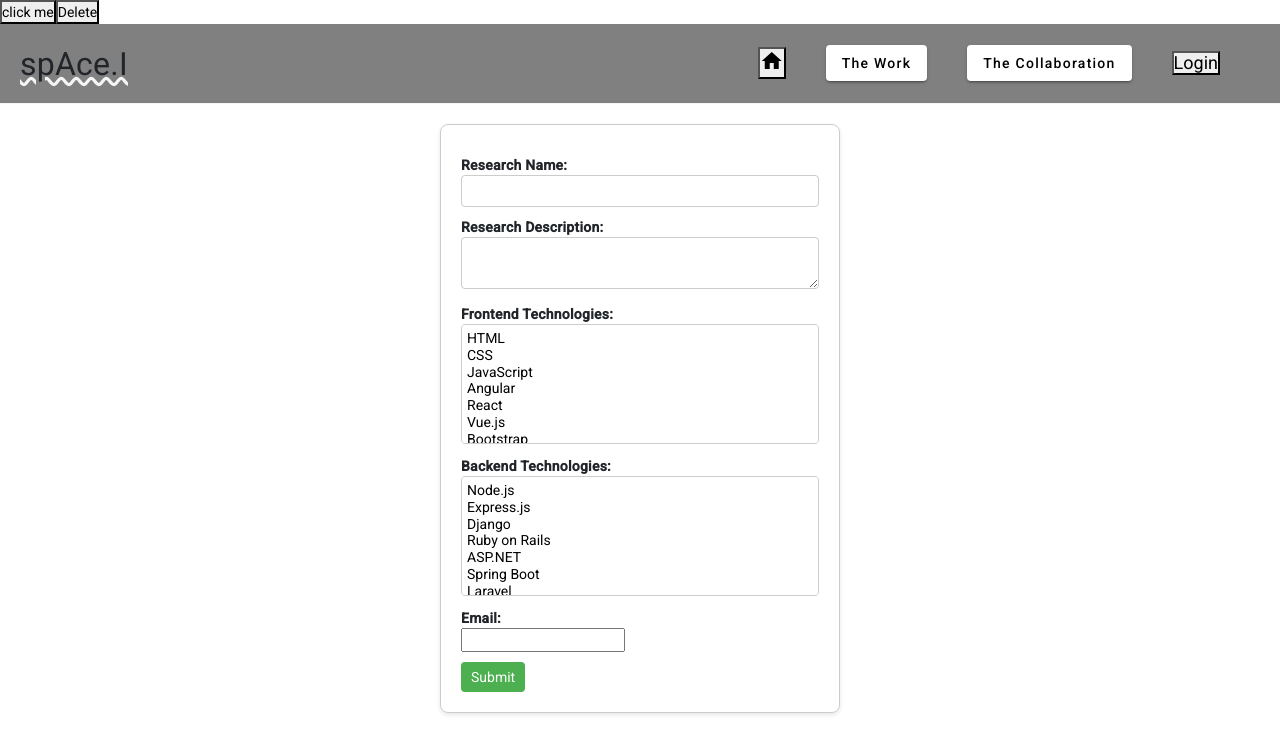
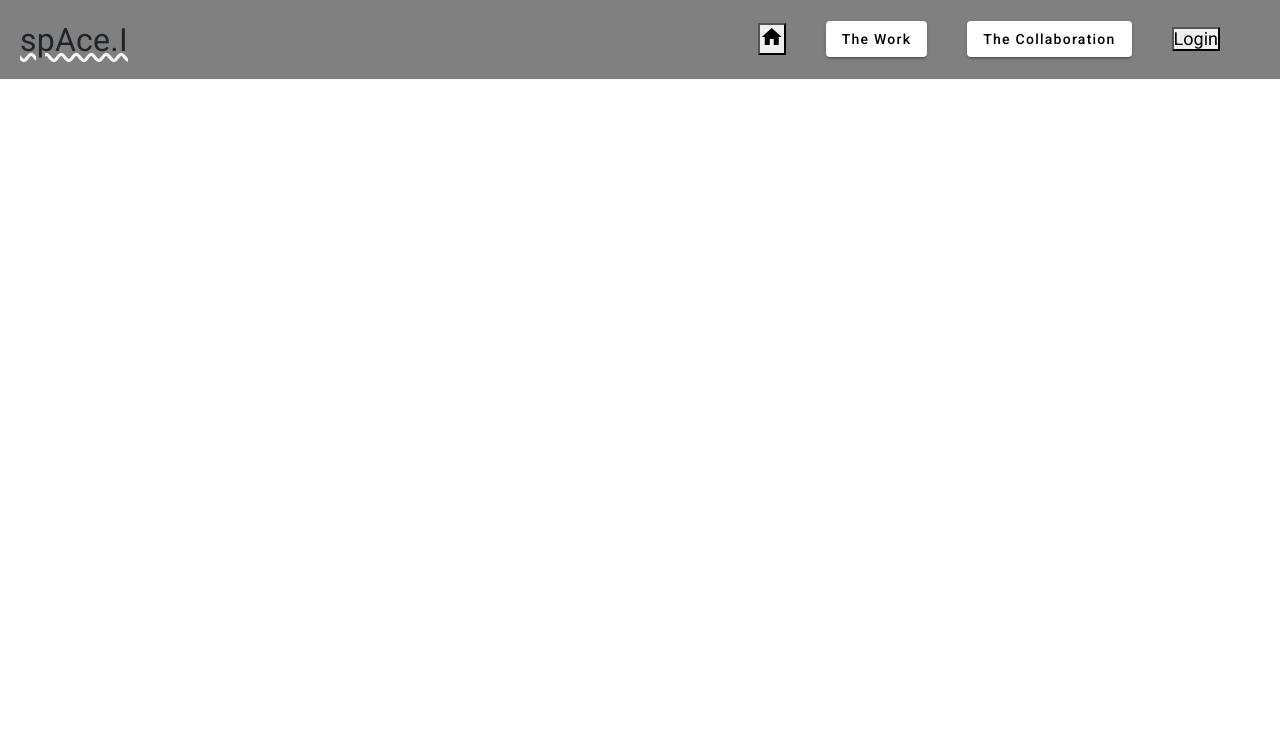
Before and after one commit to chanduvarmak/spAce.I-SPA, an Angular app: page /test in a window 1280 px wide. Shown: the top 754 px of the page. Built offline with nearby package versions, Linux system fonts and the light colour scheme.

Commit message:
CRUD operations  implementing for  show user data.

```diff
--- a/db.json
+++ b/db.json
@@ -1,45 +1,5 @@
 {
   "signup": [
-    {
-      "id": 1,
-      "title": "json-server",
-      "author": "typicode"
-    },
-    {
-      "uname": "chandu",
-      "email": "chandu@gmai.com",
-      "password": "chandu",
-      "cpassword": "chandu",
-      "id": 2
-    },
-    {
-      "uname": "chandu",
-      "email": "chandu@gmai.com",
-      "password": "chandu",
-      "cpassword": "chandu",
-      "id": 3
-    },
-    {
-      "uname": "chandu",
-      "email": "chandu@gmai.com",
-      "password": "chandu",
-      "cpassword": "chandu",
-      "id": 4
-    },
-    {
-      "uname": "chandu",
-      "email": "chandu@gmai.com",
-      "password": "chandu",
-      "cpassword": "chandu",
-      "id": 5
-    },
-    {
-      "uname": "chandu",
-      "email": "chandu@gmai.com",
-      "password": "chandu",
-      "cpassword": "chandu",
-      "id": 6
-    },
     {
       "uname": "chandu",
       "email": "chandu@gmai.com",
--- a/src/app/app.component.html
+++ b/src/app/app.component.html
@@ -3,8 +3,8 @@
 <!-- <app-login></app-login> -->
 <!-- <app-the-work></app-the-work> -->
 <!-- <app-crud></app-crud> -->
-<!-- <app-testing></app-testing> -->
-<app-crud></app-crud>
+<app-testing></app-testing>
+<!-- <app-crud></app-crud> -->
 <app-header></app-header>
 <!-- <link rel="stylesheet" href="./app.component.css" /> -->
 <router-outlet></router-outlet>
--- a/src/app/app.module.ts
+++ b/src/app/app.module.ts
@@ -59,10 +59,7 @@ import { ToastrService } from 'ngx-toastr';
     ClipboardModule,
     DragDropModule,
 
-    ToastrModule.forRoot({
-      progressBar: true,
-      progressAnimation: 'increasing',
-    }),
+    ToastrModule.forRoot(),
   ],
   providers: [],
   bootstrap: [AppComponent],
--- a/src/app/commercial/commercial.component.css
+++ b/src/app/commercial/commercial.component.css
@@ -1,4 +1,4 @@
-.container {
+/* .container {
   width: 80%;
   margin: 0 auto;
   padding: 20px;
@@ -32,4 +32,51 @@ th {
 }
 p {
   text-align: center;
+} */
+
+
+table {
+  width: 100%;
+  border-collapse: collapse;
 }
+
+th,
+td {
+  padding: 8px;
+  text-align: left;
+  border-bottom: 1px solid #ddd;
+}
+
+th {
+  background-color: #f2f2f2;
+}
+
+button {
+  padding: 8px 16px;
+  margin-top: 8px;
+  background-color: #4CAF50;
+  color: white;
+  border: none;
+  border-radius: 4px;
+  cursor: pointer;
+}
+
+button:hover {
+  background-color: #45a049;
+}
+
+.user-details {
+  background-color: #f2f2f2;
+  padding: 16px;
+  margin-bottom: 16px;
+  border-radius: 4px;
+  overflow: hidden;
+  opacity: 0;
+  max-height: 0;
+  transition: max-height 0.3s ease-out, opacity 0.3s ease-out;
+}
+
+.user-details.show {
+  opacity: 1;
+  max-height: 500px;
+}
--- a/src/app/commercial/commercial.component.ts
+++ b/src/app/commercial/commercial.component.ts
@@ -1,7 +1,9 @@
-import { Component } from '@angular/core';
+import { Component, OnInit } from '@angular/core';
 import { HttpClient } from '@angular/common/http';
 import { SpaceiService } from '../spacei.service';
 import { Observable } from 'rxjs';
+import { CrudService } from '../crud.service';
+import { ToastrService } from 'ngx-toastr';
 
 @Component({
   selector: 'app-commercial',
@@ -9,58 +11,117 @@ import { Observable } from 'rxjs';
   styleUrls: ['./commercial.component.css'],
 })
 export class CommercialComponent {
-  jsonData: any;
-  specificData: any;
-  data: any = {};
   users: any[] = [];
-
-  constructor(private http: HttpClient, private SpaceiServ: SpaceiService) {}
-
-  showData() {
-    this.http.get('http://localhost:3000/signup').subscribe((data) => {
-      this.jsonData = data;
-    });
+  newUser: any = {};
+  selectedUser: any = {};
+  constructor(
+    private userService: CrudService,
+    private toastr: ToastrService
+  ) {}
+  ngOnInit() {
+    this.loadUsers();
   }
-  getDataFromApi() {
-    this.SpaceiServ.getData().subscribe((data) => {
-      console.log(data);
-    });
-  }
-  deleteData(id: number): Observable<any> {
-    const url = `http://localhost:3000/signup`;
-
-    return this.http.delete(url);
-  }
-  onDelete(id: number): void {
-    this.deleteData(id).subscribe(
-      () => {
-        console.log('Data deleted successfully.');
+  loadUsers() {
+    this.userService.getUsers().subscribe(
+      (data) => {
+        this.users = data;
       },
       (error) => {
-        console.error('Error deleting data:', error);
+        console.error('Error loading users:', error);
       }
     );
-    const index = this.users.findIndex((user) => user.id === this.data);
-
-    if (index !== -1) {
-      this.users.splice(index, 1);
-
-      this.deleteData(this.data).subscribe(
-        () => {
-          console.log('User deleted successfully.');
-        },
-        (error) => {
-          console.error('Error deleting user:', error);
-        }
-      );
-    }
+  }
+  createUser() {
+    this.userService.createUser(this.newUser).subscribe(
+      () => {
+        console.log('User created successfully.');
+        this.loadUsers(); // Refresh the user list
+        this.newUser = {}; // Reset the form
+      },
+      (error) => {
+        console.error('Error creating user:', error);
+      }
+    );
+  }
+  // editUser(user: any) {
+  //   this.selectedUser = { ...user };
+  // }
+  updateUser() {
+    this.userService.updateUser(this.selectedUser).subscribe(
+      () => {
+        console.log('User updated successfully.');
+        this.loadUsers();
+        this.selectedUser = {};
+      },
+      (error) => {
+        console.error('Error updating user:', error);
+      }
+    );
   }
 
-  fetchUserData() {}
-  onEdit(user: any) {
-    console.log('Edit user:', user);
+  deleteUser(userId: string) {
+    this.userService.deleteUser(userId).subscribe(
+      () => {
+        // console.log('User deleted successfully.');
+        this.toastr.success('user deleted successfully', 'chandu', {
+          progressBar: true,
+          progressAnimation: 'increasing',
+        });
+
+        this.loadUsers(); // Refresh the user list
+      },
+      (error) => {
+        console.error('Error deleting user:', error);
+      }
+    );
   }
-  onDeleteUser(userId: number) {
-    console.log('Delete user:', userId);
-  }
+
+  // jsonData: any;
+  // specificData: any;
+  // data: any = {};
+  // users: any[] = [];
+  // constructor(private http: HttpClient, private SpaceiServ: SpaceiService) {}
+  // showData() {
+  //   this.http.get('http://localhost:3000/signup').subscribe((data) => {
+  //     this.jsonData = data;
+  //   });
+  // }
+  // getDataFromApi() {
+  //   this.SpaceiServ.getData().subscribe((data) => {
+  //     console.log(data);
+  //   });
+  // }
+  // deleteData(id: number): Observable<any> {
+  //   const url = `http://localhost:3000/signup`; // Replace with your API endpoint
+  //   return this.http.delete(url);
+  // }
+  // onDelete(id: number): void {
+  //   this.deleteData(id).subscribe(
+  //     () => {
+  //       console.log('Data deleted successfully.');
+  //     },
+  //     (error) => {
+  //       console.error('Error deleting data:', error);
+  //     }
+  //   );
+  //   const index = this.users.findIndex((user) => user.id === this.data);
+  //   if (index !== -1) {
+  //     this.users.splice(index, 1);
+  //     this.deleteData(this.data).subscribe(
+  //       () => {
+  //         console.log('User deleted successfully.');
+  //       },
+  //       (error) => {
+  //         console.error('Error deleting user:', error);
+  //       }
+  //     );
+  //   }
+  // }
+  // fetchUserData() {}
+  // onEdit(user: any) {
+  //   console.log('Edit user:', user);
+  // }
+  // onDeleteUser(userId: number) {
+  //   console.log('Delete user:', userId);
+  // }
 }
--- a/src/app/testing/testing.component.css
+++ b/src/app/testing/testing.component.css
@@ -1,59 +1,54 @@
-.container {
-  width: 400px;
-  margin: 0 auto;
-  border: 1px solid #ccc;
-  border-radius: 8px;
-  padding: 20px;
-  box-shadow: 0 2px 4px rgba(0, 0, 0, 0.1);
-  animation: slideIn 0.5s ease-in-out;
-  margin-top: 20px;
+/* table {
+  width: 100%;
+  border-collapse: collapse;
 }
+
+th, td {
+  padding: 8px;
+  text-align: left;
+  border-bottom: 1px solid #ddd;
+}
+
+th {
+  background-color: #f2f2f2;
+}
+
 form {
-  max-width: 400px;
-  margin: 0 auto;
+  margin-bottom: 20px;
 }
 
 label {
   display: block;
-  margin-top: 10px;
-  font-weight: bold;
+  margin-bottom: 8px;
 }
 
 input[type="text"],
-textarea {
+input[type="email"] {
   width: 100%;
-  padding: 5px;
+  padding: 8px;
   border: 1px solid #ccc;
   border-radius: 4px;
-  box-sizing: border-box;
-}
-
-select {
-  width: 100%;
-  height: 120px;
-  padding: 5px;
-  border: 1px solid #ccc;
-  border-radius: 4px;
-  box-sizing: border-box;
-  overflow-y: scroll;
-  resize: none;
 }
 
 button {
-  margin-top: 10px;
-  padding: 5px 10px;
-  background-color: #4caf50;
+  padding: 8px 16px;
+  margin-top: 8px;
+  background-color: #4CAF50;
   color: white;
   border: none;
   border-radius: 4px;
   cursor: pointer;
 }
 
+button.cancel {
+  background-color: #ccc;
+}
+
 button:hover {
   background-color: #45a049;
 }
 
-.error-message {
+.error {
   color: red;
-  margin-top: 5px;
-}
+  font-style: italic;
+} */
--- a/src/app/testing/testing.component.html
+++ b/src/app/testing/testing.component.html
@@ -1,105 +1,57 @@
-<div class="container">
-  <link rel="stylesheet" href="./testing.component.css" />
-  <form [formGroup]="researchForm" (ngSubmit)="onSubmit()">
-    <label for="researchName">Research Name:</label>
-    <input type="text" id="researchName" formControlName="name" />
-    <div
-      class="error-message"
-      *ngIf="
-        researchForm.get('name')?.invalid && researchForm.get('name')?.touched
-      "
+<link rel="stylesheet" href="./testing.component.css" />
+<!-- <h2>User List</h2>
+
+<table *ngIf="!isCreateMode && !isEditMode">
+  <thead>
+    <tr>
+      <th>ID</th>
+      <th>Name</th>
+      <th>Email</th>
+      <th>Actions</th>
+    </tr>
+  </thead>
+  <tbody>
+    <tr *ngFor="let user of users">
+      <td>{{ user.id }}</td>
+      <td>{{ user.name }}</td>
+      <td>{{ user.email }}</td>
+      <td>
+        <button (click)="toggleEditMode(user)">Edit</button>
+        <button (click)="deleteUser(user.id)">Delete</button>
+      </td>
+    </tr>
+  </tbody>
+</table>
+
+<div *ngIf="isCreateMode || isEditMode">
+  <h2 *ngIf="isCreateMode">Add New User</h2>
+  <h2 *ngIf="isEditMode">Edit User</h2>
+
+  <form (submit)="isCreateMode ? createUser() : updateUser()">
+    <label for="name">Name:</label>
+    <input
+      type="text"
+      id="name"
+      [(ngModel)]="isCreateMode ? newUser.name : selectedUser.name"
+      required
+    />
+
+    <label for="email">Email:</label>
+    <input
+      type="email"
+      id="email"
+      [(ngModel)]="isCreateMode ? newUser.email : selectedUser.email"
+      required
+    />
+
+    <button type="submit">
+      {{ isCreateMode ? "Add User" : "Update User" }}
+    </button>
+    <button
+      type="button"
+      (click)="isCreateMode ? toggleCreateMode() : toggleEditMode(null)"
     >
-      Please enter a valid research name.
-    </div>
-
-    <label for="researchDescription">Research Description:</label>
-    <textarea id="researchDescription" formControlName="description"></textarea>
-    <div
-      class="error-message"
-      *ngIf="
-        researchForm.get('description')?.invalid &&
-        researchForm.get('description')?.touched
-      "
-    >
-      Please enter a valid research description.
-    </div>
-
-    <label for="frontendTechnologies">Frontend Technologies:</label>
-    <select
-      multiple
-      id="frontendTechnologies"
-      (change)="addFrontendTechnology($event)"
-    >
-      <option
-        *ngFor="let technology of frontendTechnologies"
-        [value]="technology"
-      >
-        {{ technology }}
-      </option>
-    </select>
-    <div
-      class="error-message"
-      *ngIf="
-        researchForm.get('frontendTechnologies')?.invalid &&
-        researchForm.get('frontendTechnologies')?.touched
-      "
-    >
-      Please select at least one frontend technology.
-    </div>
-    <div
-      *ngFor="
-        let technology of frontendTechnologiesFormArray.controls;
-        let i = index
-      "
-    >
-      <span>{{ technology.value }}</span>
-      <button type="button" (click)="removeFrontendTechnology(i)">
-        Remove
-      </button>
-    </div>
-
-    <label for="backendTechnologies">Backend Technologies:</label>
-    <select
-      multiple
-      id="backendTechnologies"
-      (change)="addBackendTechnology($event)"
-    >
-      <option
-        *ngFor="let technology of backendTechnologies"
-        [value]="technology"
-      >
-        {{ technology }}
-      </option>
-    </select>
-    <div
-      class="error-message"
-      *ngIf="
-        researchForm.get('backendTechnologies')?.invalid &&
-        researchForm.get('backendTechnologies')?.touched
-      "
-    >
-      Please select at least one backend technology.
-    </div>
-    <div
-      *ngFor="
-        let technology of backendTechnologiesFormArray.controls;
-        let i = index
-      "
-    >
-      <span>{{ technology.value }}</span>
-      <button type="button" (click)="removeBackendTechnology(i)">Remove</button>
-    </div>
-    <label for="email">Email:</label>
-    <input type="email" id="email" formControlName="email" />
-    <div
-      class="error-message"
-      *ngIf="
-        researchForm.get('email')?.invalid && researchForm.get('email')?.touched
-      "
-    >
-      Please enter a valid email address.
-    </div>
-    <br />
-    <button type="submit" [disabled]="researchForm.invalid">Submit</button>
+      Cancel
+    </button>
   </form>
-</div>
+</div> -->
--- a/src/app/testing/testing.component.ts
+++ b/src/app/testing/testing.component.ts
@@ -1,107 +1,85 @@
 import { HttpClient } from '@angular/common/http';
 import { Component, OnInit } from '@angular/core';
 import { FormControl, FormGroup, FormArray, Validators } from '@angular/forms';
+import { CrudService } from '../crud.service';
 
-interface Research {
-  name: string;
-  email: string;
-  description: string;
-  frontendTechnologies: string[];
-  backendTechnologies: string[];
-}
+
+
 
 @Component({
   selector: 'app-testing',
   templateUrl: './testing.component.html',
   styleUrls: ['./testing.component.css'],
 })
-export class TestingComponent implements OnInit {
-  researchForm: FormGroup;
-  frontendTechnologies: string[] = [
-    'HTML',
-    'CSS',
-    'JavaScript',
-    'Angular',
-    'React',
-    'Vue.js',
-    'Bootstrap',
-    'Tailwind CSS',
-    // Add more frontend technologies here
-  ];
+export class TestingComponent {
+//this one is for toggle edit option to create new user and update that user//
+  // users: any[] = [];
+  // newUser: any = {};
+  // selectedUser: any = {};
+  // isEditMode: boolean = false;
+  // isCreateMode: boolean = false;
+  // constructor(private userService: CrudService){}
+  // ngOnInit() {
+  //   this.loadUsers();
+  // }
 
-  backendTechnologies: string[] = [
-    'Node.js',
-    'Express.js',
-    'Django',
-    'Ruby on Rails',
-    'ASP.NET',
-    'Spring Boot',
-    'Laravel',
-    'Flask',
-    // Add more backend technologies here
-  ];
+  // loadUsers() {
+  //   this.userService.getUsers().subscribe(
+  //     (data) => {
+  //       this.users = data;
+  //     },
+  //     (error) => {
+  //       console.error('Error loading users:', error);
+  //     }
+  //   );
+  // }
 
-  constructor(private http: HttpClient) {
-    this.researchForm = new FormGroup({
-      name: new FormControl('', Validators.required),
-      email: new FormControl('', [Validators.required, Validators.email]),
-      description: new FormControl('', Validators.required),
-      frontendTechnologies: new FormArray([], Validators.required),
-      backendTechnologies: new FormArray([], Validators.required),
-    });
-  }
+  // toggleCreateMode() {
+  //   this.isCreateMode = !this.isCreateMode;
+  //   this.newUser = {}; // Reset the form
+  // }
 
-  ngOnInit() {
-    // Add additional form controls or perform other initialization tasks
-  }
+  // createUser() {
+  //   this.userService.createUser(this.newUser).subscribe(
+  //     () => {
+  //       console.log('User created successfully.');
+  //       this.loadUsers();
+  //       this.toggleCreateMode(); // Toggle back to list view
+  //     },
+  //     (error) => {
+  //       console.error('Error creating user:', error);
+  //     }
+  //   );
+  // }
 
-  get frontendTechnologiesFormArray() {
-    return this.researchForm.get('frontendTechnologies') as FormArray;
-  }
+  // toggleEditMode(user: any) {
+  //   this.isEditMode = !this.isEditMode;
+  //   this.selectedUser = this.isEditMode ? { ...user } : {}; // Create a copy of the selected user for editing or reset
+  // }
 
-  get backendTechnologiesFormArray() {
-    return this.researchForm.get('backendTechnologies') as FormArray;
-  }
+  // updateUser() {
+  //   this.userService.updateUser(this.selectedUser).subscribe(
+  //     () => {
+  //       console.log('User updated successfully.');
+  //       this.loadUsers();
+  //       this.toggleEditMode(this.selectedUser); // Toggle back to list view
+  //     },
+  //     (error) => {
+  //       console.error('Error updating user:', error);
+  //     }
+  //   );
+  // }
 
-  addFrontendTechnology(event: any) {
-    const selectedTechnology = event.target.value;
-    this.frontendTechnologiesFormArray.push(
-      new FormControl(selectedTechnology)
-    );
-  }
+  // deleteUser(userId: string) {
+  //   this.userService.deleteUser(userId).subscribe(
+  //     () => {
+  //       console.log('User deleted successfully.');
+  //       this.loadUsers();
+  //     },
+  //     (error) => {
+  //       console.error('Error deleting user:', error);
+  //     }
+  //   );
+  // }
 
-  removeFrontendTechnology(index: number) {
-    this.frontendTechnologiesFormArray.removeAt(index);
-  }
-
-  addBackendTechnology(event: any) {
-    const selectedTechnology = event.target.value;
-    this.backendTechnologiesFormArray.push(new FormControl(selectedTechnology));
-  }
-
-  removeBackendTechnology(index: number) {
-    this.backendTechnologiesFormArray.removeAt(index);
-  }
-
-  onSubmit() {
-    // Access form data here and perform further actions
-    if (this.researchForm.valid) {
-      const researchData: Research = this.researchForm.value;
-
-      this.http.post<Research>('', researchData).subscribe(
-        (response) => {
-          console.log('Data saved successfully!', response);
-          // Perform any other desired actions upon success
-        },
-        (error) => {
-          console.error('Error saving data:', error);
-          // Handle error accordingly
-        }
-      );
-      console.log(this.researchForm.value);
-      this.researchForm.reset();
-      this.researchForm.markAsPristine();
-      this.researchForm.markAsUntouched();
-    }
-  }
 }
```
Also changed, not shown: src/app/commercial/commercial.component.html (+59 -6 lines), src/app/crud.service.ts (added, +29 -0 lines), 1 other file (tests, documents, lock files or other folders).
